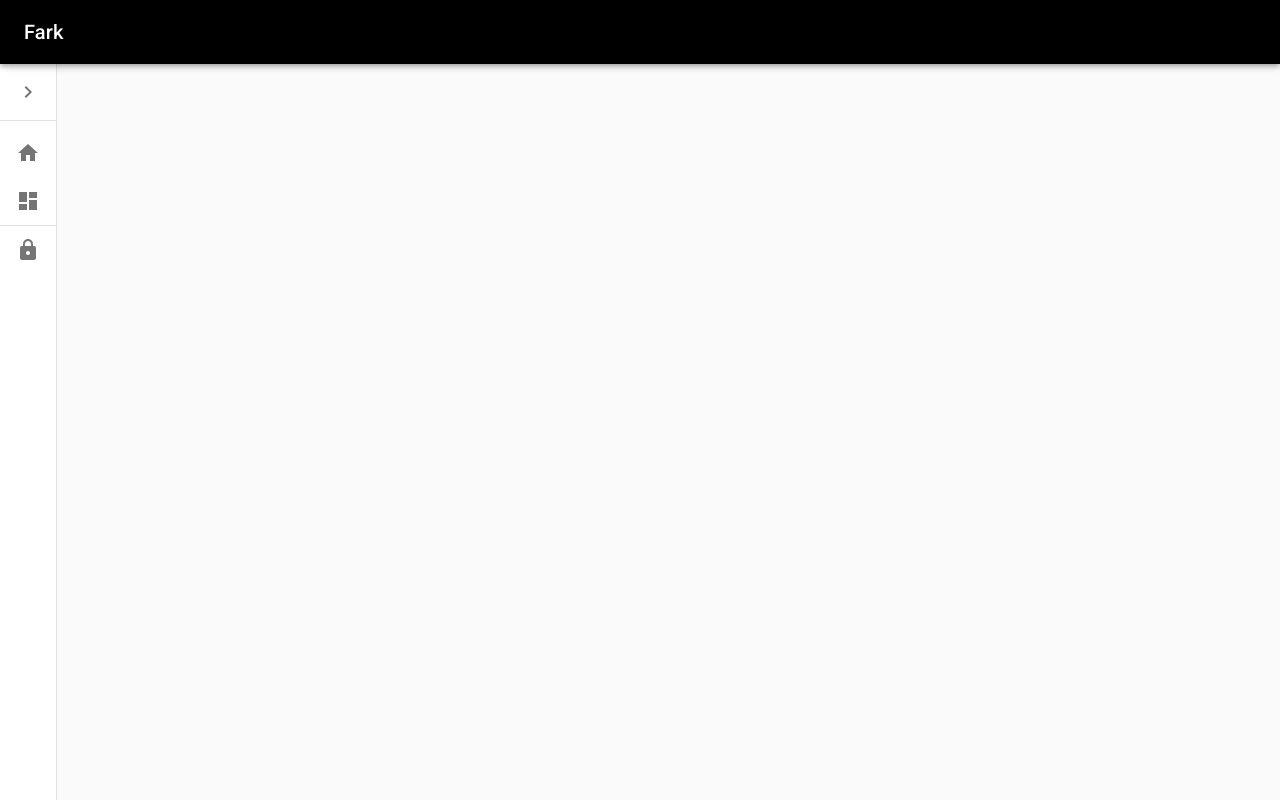
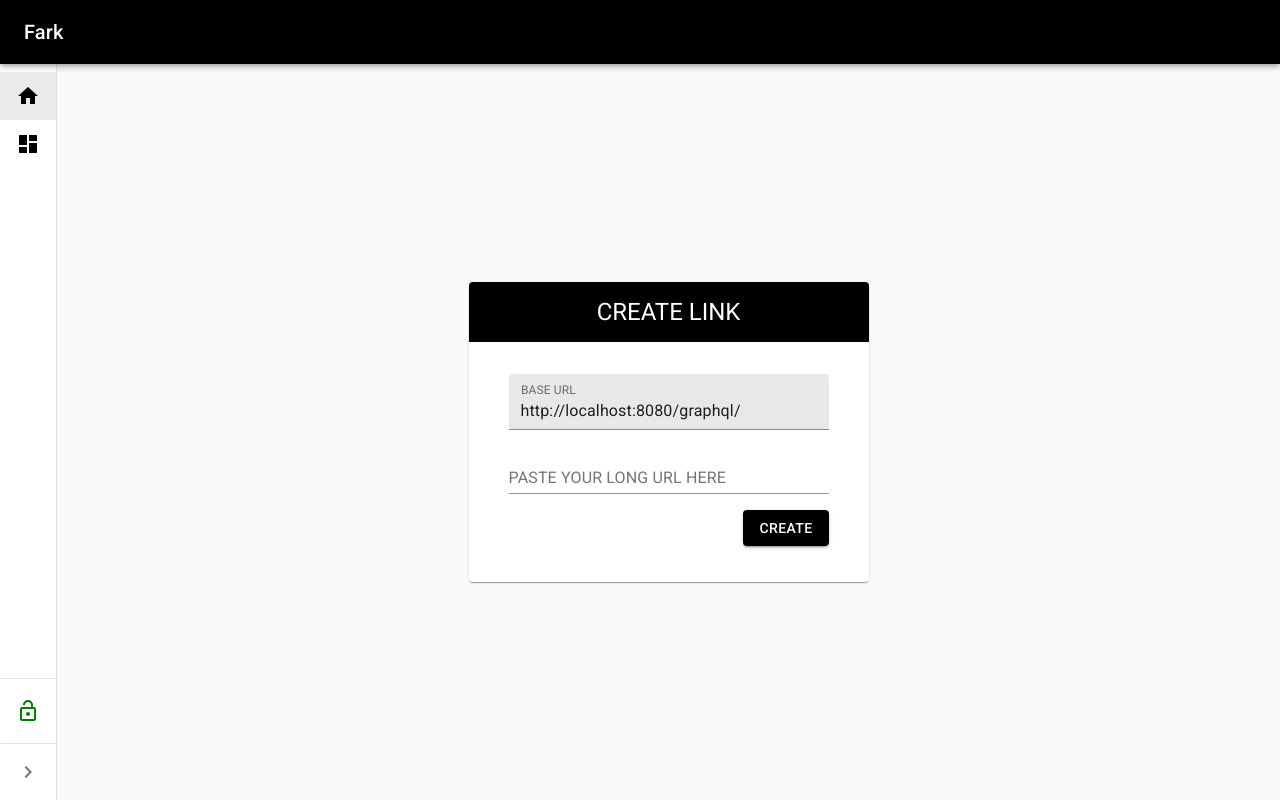
Before and after one commit to n00b-coder9/FARK, a React (Create React App) app in the folder client/: page /home in a window 1280 px wide. Built offline with nearby package versions, Linux system fonts and the light colour scheme.

Commit message:
fix: Drawer and axios

```diff
--- a/client/src/App.js
+++ b/client/src/App.js
@@ -1,5 +1,5 @@
 import React, { useEffect } from 'react';
-import { Route, withRouter, Switch } from 'react-router-dom';
+import { Route, withRouter, Switch, Redirect } from 'react-router-dom';
 import { useDispatch, useSelector } from 'react-redux';
 import { makeStyles } from '@material-ui/core';
 
@@ -9,9 +9,9 @@ import Snackbar from './components/common/Snackbar';
 import Home from './components/home';
 import { setIsSnackbarOpen } from './redux/slices/snackbar';
 import { fetchIsDrawerOpen } from './redux/slices/drawer';
+import { fetchLogin } from './redux/slices/auth';
 
 import './App.css';
-import { fetchLogin } from './redux/slices/auth';
 
 const useStyles = makeStyles((theme) => ({
   root: {
@@ -56,12 +56,15 @@ function App() {
 
         {/* App content starts here */}
         <Switch>
+          <Route exact path='/'>
+            <Redirect to='/home'/>
+          </Route>
+          <Route exact path='/home'>
+            <Home />
+          </Route>
           {/* Auth related routes */}
           <Route path='/auth'>
             <Auth/>
-          </Route>
-          <Route exact path='/'>
-            <Home />
           </Route>
         </Switch>
       </main>
--- a/client/src/components/Navigation.js
+++ b/client/src/components/Navigation.js
@@ -20,6 +20,7 @@ import ChevronLeftIcon from '@material-ui/icons/ChevronLeft';
 import ChevronRightIcon from '@material-ui/icons/ChevronRight';
 import DashboardIcon from '@material-ui/icons/Dashboard';
 import LockIcon from '@material-ui/icons/Lock';
+import LockOpenIcon from '@material-ui/icons/LockOpen';
 import CssBaseline from '@material-ui/core/CssBaseline';
 import { setIsDrawerOpen } from '../redux/slices/drawer';
 
@@ -62,9 +63,8 @@ const useStyles = makeStyles((theme) => ({
     display: 'none',
   },
   drawer: {
-    width: drawerWidth,
-    flexShrink: 0,
-    whiteSpace: 'nowrap',
+    display: 'flex',
+    flexDirection: 'column',
   },
   drawerOpen: {
     width: drawerWidth,
@@ -72,6 +72,7 @@ const useStyles = makeStyles((theme) => ({
       easing: theme.transitions.easing.sharp,
       duration: theme.transitions.duration.enteringScreen,
     }),
+    overflowX: 'hidden',
   },
   drawerClose: {
     transition: theme.transitions.create('width', {
@@ -109,14 +110,17 @@ function Navigation() {
 
   // List of options in the drawer
   const list = [
-    { type: 'entry', title: 'Home', to: '/', icon: <HomeIcon /> },
+    { type: 'entry', title: 'Home', to: '/home', icon: <HomeIcon /> },
     { type: 'entry', title: 'Dashboard', to: '/dashboard', icon: <DashboardIcon /> },
-    { type: 'divider' },
+  ];
+  // List of options in the drawer which will be shown at bottom
+  const listBottom = [
     {
       type: 'entry',
       title: `${isLoggedIn ? 'Logout' : 'Login'}`,
       to: `${isLoggedIn ? '/auth/logout' : '/auth'}`,
-      icon: <LockIcon />,
+      icon: isLoggedIn ? <LockIcon /> : <LockOpenIcon/>,
+      color: isLoggedIn ? 'red' : 'green',
     },
   ];
 
@@ -165,18 +169,9 @@ function Navigation() {
         }}
       >
         <div className={classes.toolbar} />
-        {/* Toggle drawer open */}
-        <div style={
-          { display: 'flex', alignItems: 'center', justifyContent: 'flex-end', padding: '4px' }
-        }>
-          <IconButton onClick={toggleDrawer(!isDrawerOpen)}>
-            {isDrawerOpen ? <ChevronLeftIcon /> : <ChevronRightIcon />}
-          </IconButton>
-        </div>
-        <Divider />
 
         {/* List all the options to be shown in the drawer */}
-        <List component="nav" style={{ width: '100%' }}>
+        <List component="nav" style={{ width: '100%', flexGrow: 1 }}>
           {list.map((item, pos) => {
             // Render divider
             if (item.type === 'divider') {
@@ -191,13 +186,50 @@ function Navigation() {
               to={{ pathname: item.to, state: { from: location.pathname } }}
               className={classes.linkDefault}
             >
-              <ListItem button>
-                <ListItemIcon>{item.icon}</ListItemIcon>
+              <ListItem button selected={location.pathname.startsWith(item.to)}>
+                <ListItemIcon style={{ color: item.color || 'black' }}>{item.icon}</ListItemIcon>
                 <ListItemText primary={item.title} />
               </ListItem>
             </Link>;
           })}
         </List>
+
+        <Divider/>
+        {/* List all the options to be shown to the drawer's bottom */}
+        <List component="nav" style={{ width: '100%' }}>
+          {listBottom.map((item, pos) => {
+            // Render divider
+            if (item.type === 'divider') {
+              return (
+                <Divider key={pos} />
+              );
+            };
+
+            // Render link
+            return <Link
+              key={pos}
+              to={{ pathname: item.to, state: { from: location.pathname } }}
+              className={classes.linkDefault}
+            >
+              <ListItem
+                button
+                selected={location.pathname.startsWith(item.to)}>
+                <ListItemIcon style={{ color: item.color || 'black' }}>{item.icon}</ListItemIcon>
+                <ListItemText primary={item.title} />
+              </ListItem>
+            </Link>;
+          })}
+        </List>
+
+        <Divider />
+        {/* Toggle drawer open */}
+        <div style={
+          { display: 'flex', alignItems: 'center', justifyContent: 'flex-end', padding: '4px' }
+        }>
+          <IconButton onClick={toggleDrawer(!isDrawerOpen)}>
+            {isDrawerOpen ? <ChevronLeftIcon /> : <ChevronRightIcon />}
+          </IconButton>
+        </div>
       </Drawer>
     </div>
   );
--- a/client/src/components/auth/Login.js
+++ b/client/src/components/auth/Login.js
@@ -98,7 +98,7 @@ function Login() {
     // No error was found, try creating the user
     try {
       const graphqlQuery = loginQuery({ email, password });
-      const response = await axios().post('/', graphqlQuery);
+      const response = await axios.post('/', graphqlQuery);
 
       // User login successful, update the ui and redirect to the dashboard
       dispatch(setIsSnackbarOpen({
--- a/client/src/components/auth/Register.js
+++ b/client/src/components/auth/Register.js
@@ -104,7 +104,7 @@ function Register() {
 
     // No error was found, try creating the user
     try {
-      const response = await axios().post('/', signupQuery({ name, email, password }));
+      const response = await axios.post('/', signupQuery({ name, email, password }));
       dispatch(setIsSnackbarOpen({
         isOpen: true, message: response.data.data.signUp.message, severity: 'success',
       }));
--- a/client/src/components/home/index.js
+++ b/client/src/components/home/index.js
@@ -87,7 +87,7 @@ function Home() {
     // if error free then try to generate shortUrl
     try {
       const graphqlQuery = shortenUrlQuery({ longUrl, userId: userId === null ? 'guest' : userId });
-      const response = await axios().post('/', graphqlQuery);
+      const response = await axios.post('/', graphqlQuery);
       setShortUrl(response.data.data.shortenUrl.shortUrl);
       setFormEnabled(true);
       return setIsShortUrlGen(true);
@@ -115,9 +115,9 @@ function Home() {
     }
     setDetailsFormEnabled(false);
     if (isLoggedIn) {
-      {/* if user is logged in then allow him to add title/description */}
+      /* TODO: if user is logged in then allow him to add title/description */
     } else {
-      {/* if user is not logged in then redirect him to the auth page*/}
+      /* if user is not logged in then redirect him to the auth page*/
       localStorage.setItem('isShortUrlGen', isShortUrlGen);
       localStorage.setItem('urlTitle', urlTitle);
       localStorage.setItem('urlDescription', urlDescription);
@@ -126,7 +126,7 @@ function Home() {
     }
   };
   // the base url
-  const baseUrl = 'fark.herokuapp.com';
+  const baseUrl = axios.getConfig().baseURL;
   // content to be rendered before short url is generated
   let content = (
     <div style={{
--- a/client/src/utils/axios.js
+++ b/client/src/utils/axios.js
@@ -7,17 +7,21 @@
  * Usage:
  * import axios from 'path/to/this/file/axios.js';
  *
- * axios().post(...);
- * axios().get(...);
+ * All the functions/arguments etc presetn in original axios:
+ * axios.post(...);
+ * axios.get(...);
  *
- * Note the `()` after `axios`
+ * And some utilities: get/set auth token, get config of set to axios
+ * axios.setAuthToken(jwt)
+ * jwt = axios.getAuthToken()
+ * axiosConfig = axios.getConfig()
  */
 
 import ax from 'axios';
 
 let axios;
-// Options for axios
-const options = {
+// Config for axios
+const config = {
   baseURL: `${process.env.NODE_ENV === 'production' ?
         'https://fark.herokuapp.com' :
         'http://localhost:8080'
@@ -27,16 +31,20 @@ const options = {
   },
 };
 
-axios = ax.create(options);
+axios = ax.create(config);
 
 // Changing auth header
 // Immediately configure axios for next request
 export const setAuthToken = (token) => {
-  options.headers['Authorization'] = token;
-  axios = ax.create(options);
+  config.headers['Authorization'] = token;
+  axios = Object.freeze(ax.create(config));
 };
 
 // Get auth header
-export const getAuthToken = () => options.headers['Authorization'];
+export const getAuthToken = () => config.headers['Authorization'];
 
-export default () => Object.freeze(axios);
+// Get config
+export const getConfig = () => Object.freeze(config);
+
+export default
+{ ...axios, getConfig };
```
